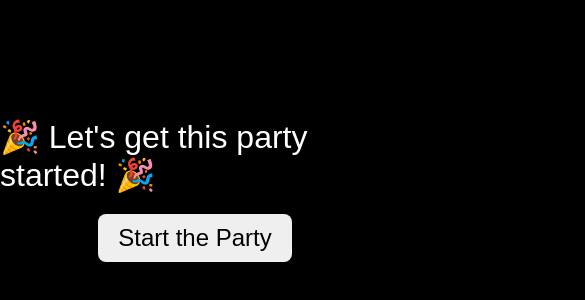
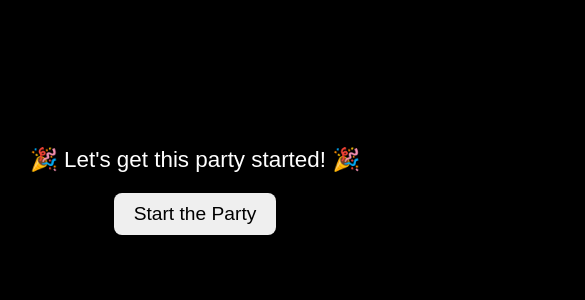
Before and after one commit to dsijakovski98/bday-dime, a website built with Vite: page index.html in a window 390 px wide. Shown: the part 232-532 px from the top of the page, 585 px wide, since content can reach past the window. Built offline with nearby package versions, Linux system fonts and the light colour scheme; what js-confetti would draw is missing.

Commit message:
Responsive af

```diff
--- a/index.html
+++ b/index.html
@@ -12,7 +12,7 @@
       <canvas id="overlay"></canvas>
 
       <div id="start-screen">
-         <div>🎉 Let's get this party started! 🎉</div>
+         <div id="welcome">🎉 Let's get this party started! 🎉</div>
          <button id="start-btn">Start the Party</button>
       </div>
       <div id="message">🎉 Happy Birthday Dime! 🎉</div>
--- a/src/style.css
+++ b/src/style.css
@@ -2,9 +2,11 @@ html,
 body {
    margin: 0;
    padding: 0;
-   overflow: hidden;
+   overflow: hidden !important;
    background: black;
    font-family: Verdana, Geneva, Tahoma, sans-serif;
+   max-height: 100dvh;
+   max-width: 100dvw;
 }
 
 video,
@@ -15,6 +17,7 @@ canvas {
    width: 100%;
    height: 100%;
    object-fit: cover;
+   overflow: hidden;
 }
 
 #message {
@@ -55,9 +58,13 @@ canvas {
    align-items: center;
    background: black;
    color: white;
-   font-size: 2rem;
    font-family: sans-serif;
    flex-direction: column;
+}
+
+#welcome {
+   text-align: center;
+   font-size: 2rem;
 }
 
 #start-btn {
@@ -90,6 +97,7 @@ canvas {
    font-size: 2rem;
    color: white;
    text-shadow: 2px 2px 10px black;
+   text-align: center;
 }
 
 .spinner {
@@ -106,3 +114,23 @@ canvas {
       transform: rotate(360deg);
    }
 }
+
+@media screen and (max-width: 768px) {
+   #welcome,
+   #message,
+   #loading .message {
+      font-size: 1.8em;
+   }
+
+   #start-btn {
+      font-size: 1.2rem;
+   }
+}
+
+@media screen and (max-width: 480px) {
+   #welcome,
+   #message,
+   #loading .message {
+      font-size: 1.4em;
+   }
+}
```
